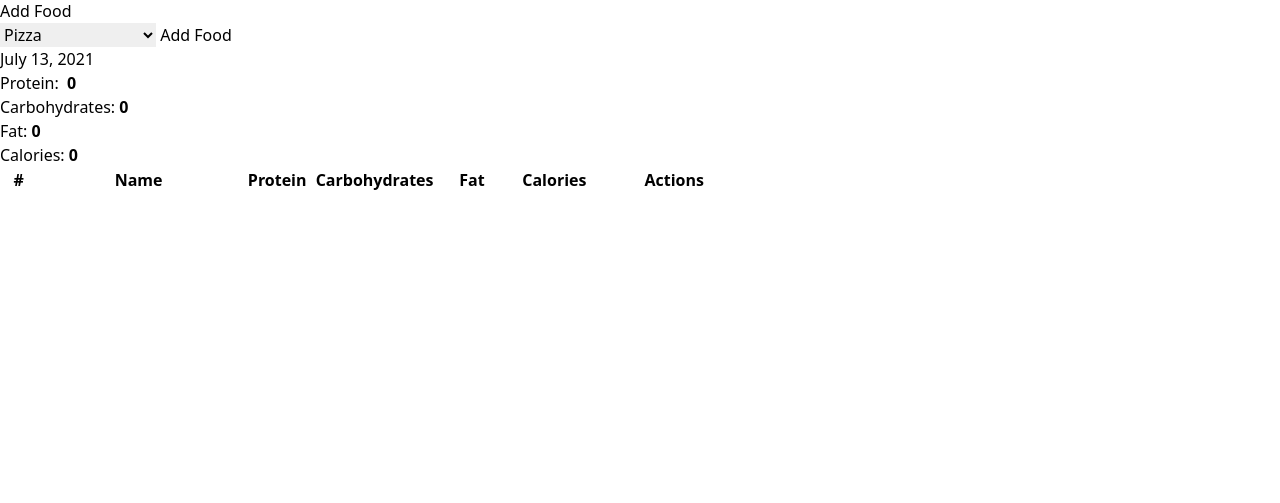
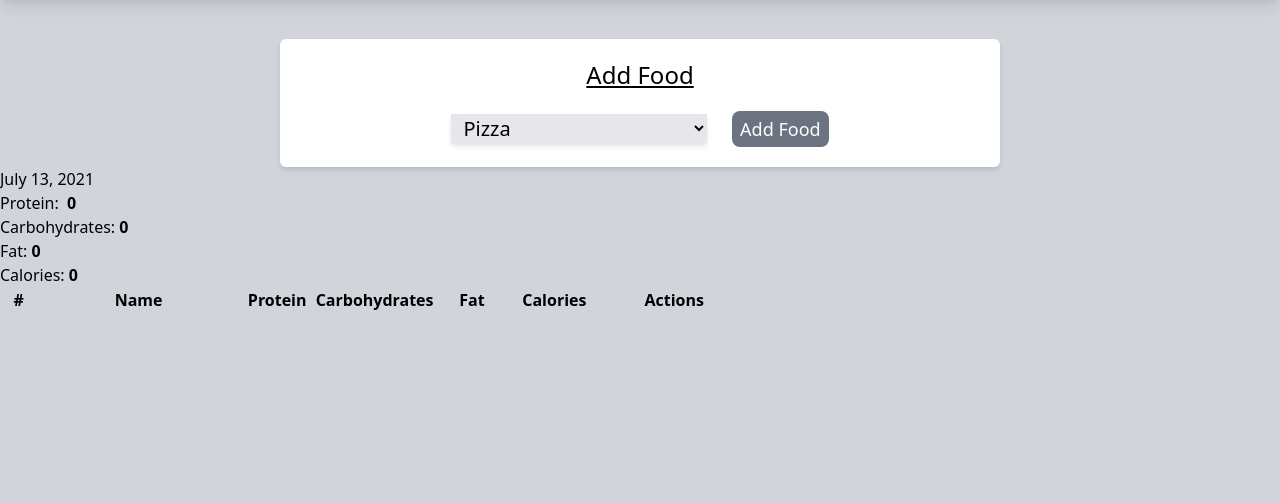
Before and after one commit to SuHaye/food_tracker, a Flask app: page /view/1 in a window 1280 px wide. Shown: the part 297-800 px from the top of the page. Run offline with Flask 2, Linux system fonts and the light colour scheme; data comes from the database, SQL or seed files in the repository; both versions use the stored data as it was after the commit; lists and menus that the app fills with data are empty; style sheets or scripts are compiled from the project's sources.

Commit message:
View page food input completed

```diff
--- a/food_tracker/templates/view.html
+++ b/food_tracker/templates/view.html
@@ -18,7 +18,7 @@
 	</head>
 	<body>
 
-		<div class="container-fluid" id="wrapper">
+		<div class="bg-gray-300 pt-10 h-screen" id="wrapper">
 
 			<div
 				style="background-image: url('../static/img/hero.jpg');"
@@ -42,34 +42,56 @@
 				</div>
 			</div>
 
-			<div class="row t20">
-				<div class="col-lg-4 col-lg-offset-4">
-					<div class="panel panel-default">
-						<div class="panel-body">
+			<div class="container mx-auto">
 				<form action="{{ url_for('main.add_food_to_log', log_id=log.id) }}" method="POST" role="form">
+					<div class="px-10 container mx-auto text-lg">
+						<div class="mx-auto py-5 px-5 bg-white hover:shadow-lg shadow-md rounded-md w-3/5">
+							<div class="px-2 flex flex-col items-center">
+								<label class="underline text-2xl mb-5">Add Food</label>
 
-								<div class="form-group">
-									<label>Add Food</label>
-									<div class="input-group">
-									  <select class="form-control" name="food-select">
+								<div class="">
+									<select class="text-xl cursor-pointer px-2 bg-gray-200 shadow-md hover:shadow-lg focus:outline-none w-64" name="food-select">
 										<!-- Loop though food list in database  -->
 										{% for food in foods %}
 										<option value="{{ food.id }}">{{ food.name }}</option>
 										{% endfor %}
 									</select>
-									  <span class="input-group-btn">
-										<button type="submit" class="btn btn-primary" id="add-btn">
-										  <i class="glyphicon glyphicon-plus-sign"></i> Add Food
+									<span class="">
+									<button
+										type="submit"
+										class="py-1 px-2 ml-5 bg-gray-500 rounded-lg hover:underline hover:text-gray-300 shadow-mg hover:shadow-lg text-white"
+										id="add-btn">
+										Add Food
 									</button>
 									</span>
 								</div>
 							</div>
+						</div>
+					</div>
+				</form>
+			</div>
 
-							</form>
+			<!-- <div class="conatiner">
+				<form action="{{ url_for('main.create_log') }}" method="POST" role="form">
+					<div class="px-10 container mx-auto text-lg">
+						<div class="mx-auto py-5 px-5 bg-white hover:shadow-lg shadow-md rounded-md w-3/5">
+
+							<div class="px-2 flex flex-col items-center">
+								<label class="underline text-2xl mb-5"> Add New Date</label>
+								<div class="">
+
+									<input type="date" name="date" class="cursor-pointer px-2 bg-gray-200 shadow-md hover:shadow-lg focus:outline-none w-64" placeholder="Select New Date">
+									<span class="">
+										<button type="submit" class="py-1 px-2 ml-5 bg-gray-500 rounded-lg hover:underline hover:text-gray-300 shadow-mg hover:shadow-lg text-white" id="add-btn">
+											Add Date
+										</button>
+									</span>
 								</div>
 							</div>
 						</div>
 					</div>
+				</form>
+			</div> -->
 
 			<div class="row t20">
 				<div class="col-lg-8 col-lg-offset-2">
```
Also changed, not shown: food_tracker/templates/index.html (+4 -3 lines), food_tracker/db.sqlite3. Lines whose indentation alone changed are shown as unchanged.
